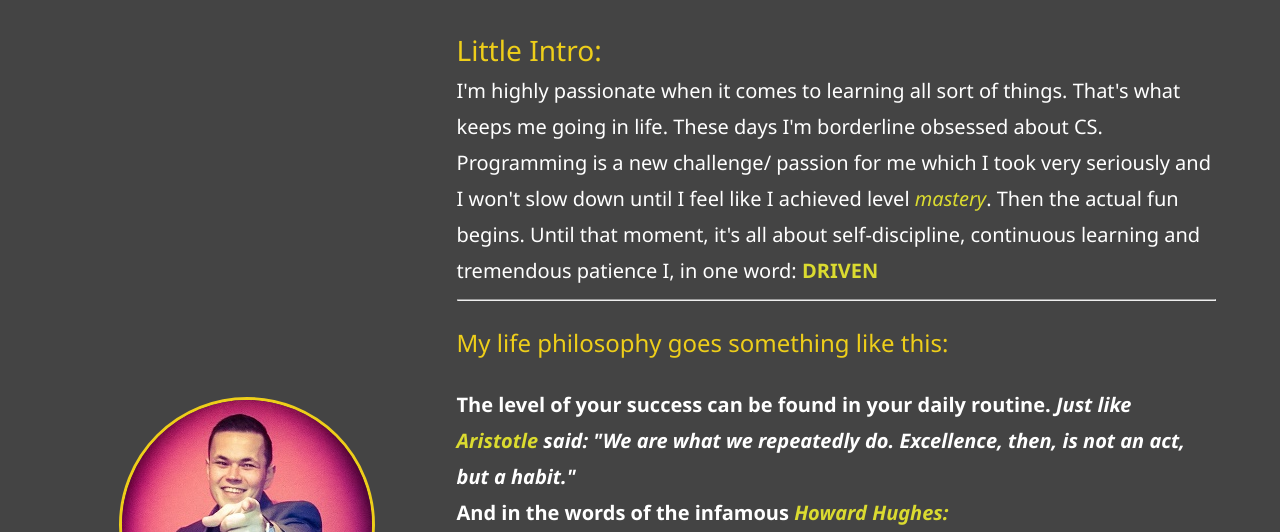
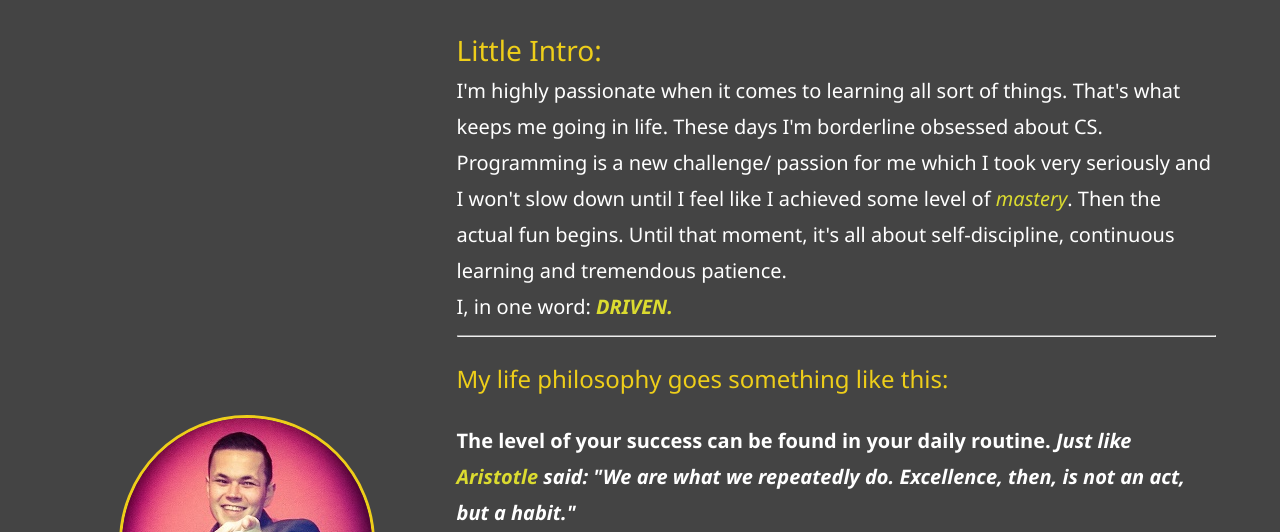
Before and after one commit to dzenis-h/digitalCV, a website: page dist/about.html in a window 1280 px wide. Shown: the part 253-785 px from the top of the page. Drawn offline with Linux system fonts and the light colour scheme.

Commit message:
About page fix

```diff
--- a/dist/about.html
+++ b/dist/about.html
@@ -67,11 +67,11 @@
           That's what keeps me going in life.
           These days I'm borderline obsessed about CS.
           Programming is a new challenge/ passion for me which I took very seriously and I
-          won't slow down until I feel like I achieved level <em class="diff-text">mastery</em>.
+          won't slow down until I feel like I achieved some level of <em class="diff-text">mastery</em>.
           Then the actual fun begins. Until that moment, it's all about self-discipline,
-          continuous learning and tremendous patience
-          I, in one word: <b class="diff-text">DRIVEN</b></small>
-          <hr>
+          continuous learning and tremendous patience.<br>
+          I, in one word: <b class="diff-text"> <span><em>DRIVEN.</em></span></b></small>
+          <hr style="color: rgba(255, 217, 0, 0.596)">
           <p class="text-secondary">My life philosophy goes something like this:</p>
               <small> <b>The level of your success can be found in your daily routine.
                 <em>Just like <span class="diff-text">Aristotle</span> said:
```
